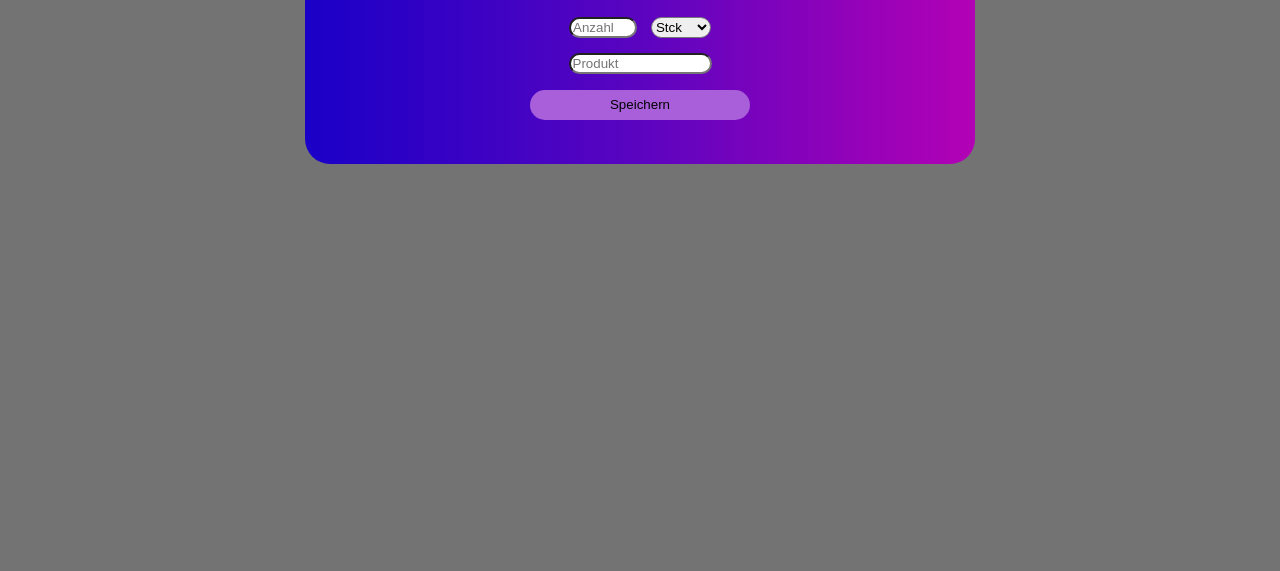
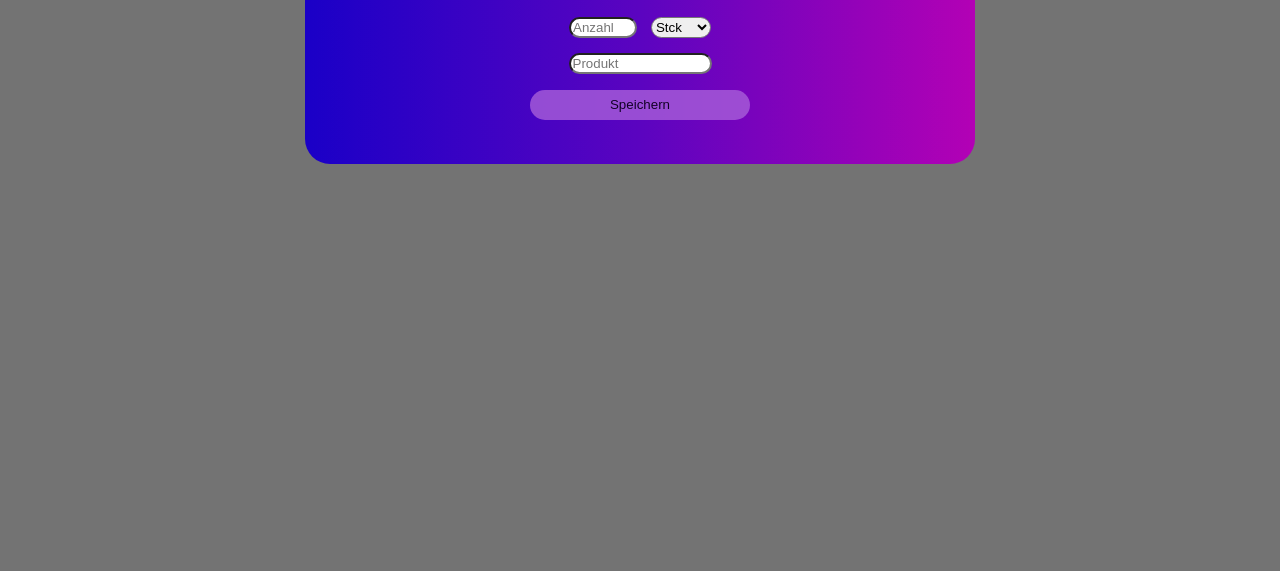
Before and after one commit to th-orsten/shoppinglist, a plain HTML site: page index.html in a window 1280 px wide. In both pictures the pointer is over the button "Speichern". Shown: the part 91-662 px from the top of the page. Drawn offline with Linux system fonts and the light colour scheme.

Commit message:
.content-container #shopping-form button:hover funktion

```diff
--- a/style.css
+++ b/style.css
@@ -199,6 +199,11 @@ section {
   border: none;
   background-color: var(--highlight-color-4);
   cursor: pointer;
+}
+
+.content-container #shopping-form button:hover {
+opacity: 0.8;
+transition: 0.4s;
 }
 
 /* ==============================
```
